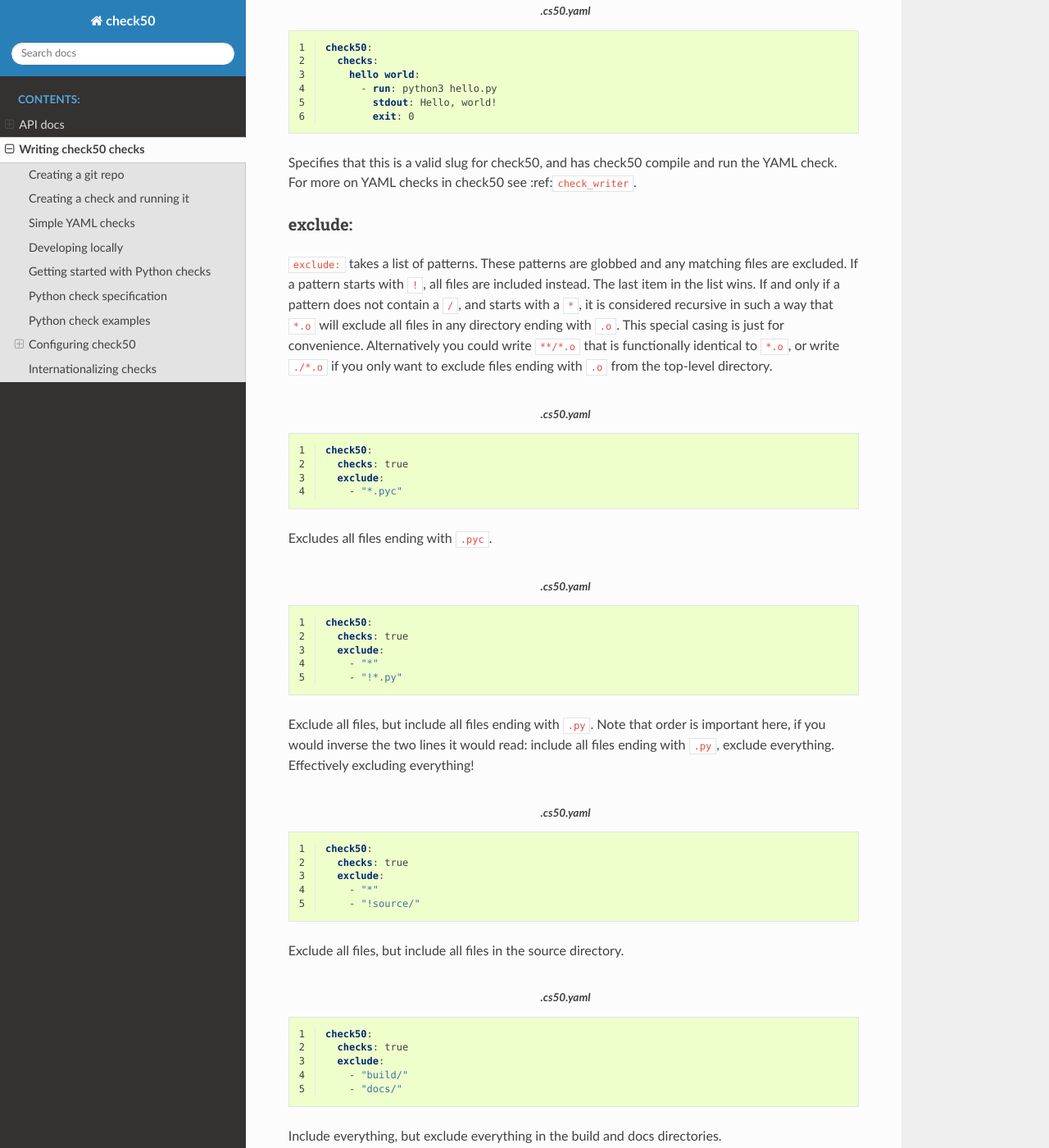
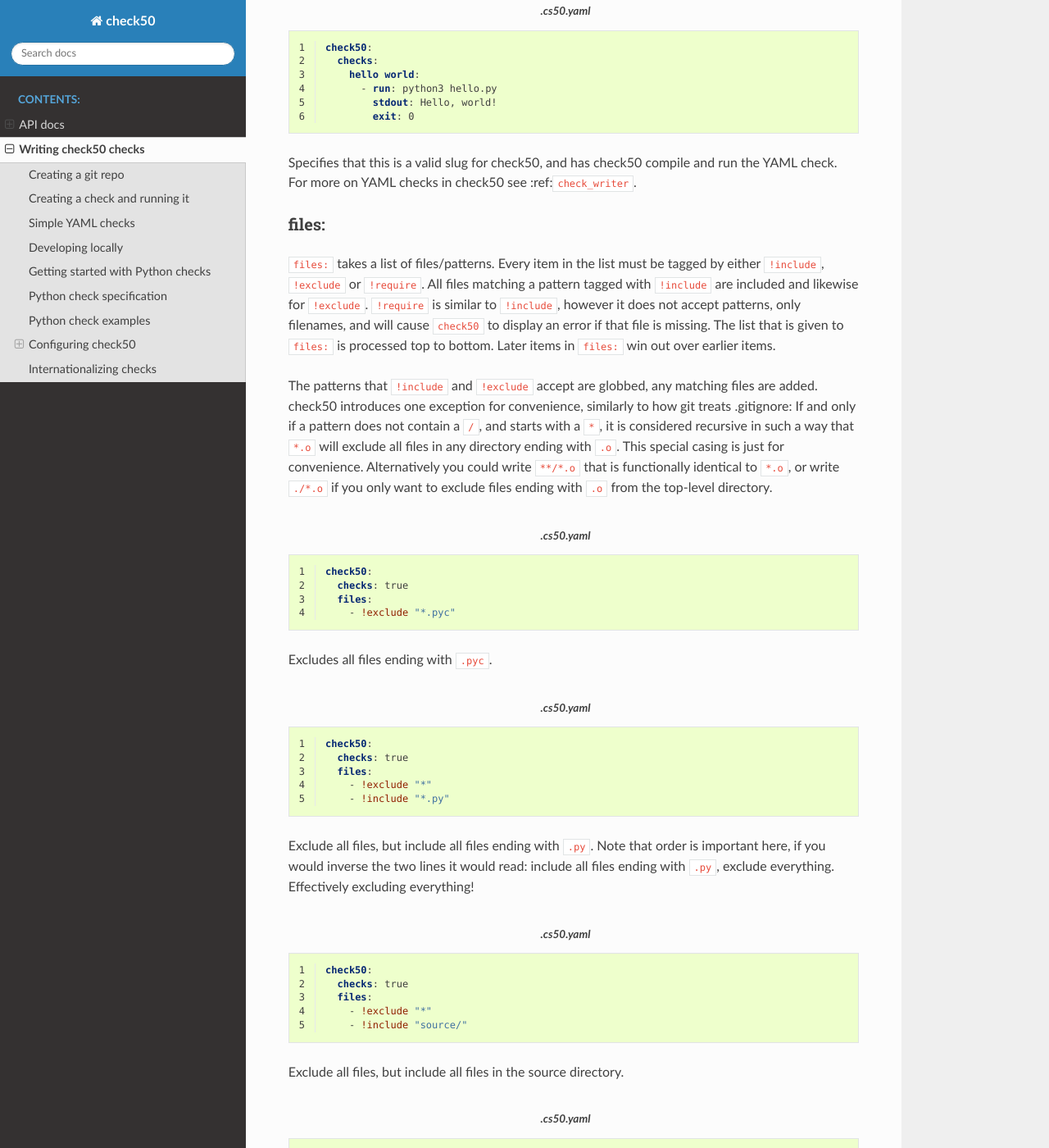
Before and after one commit to cs50/check50, a Sphinx documentation site: the page built from docs/source/check_writer.rst, in a window 1280 px wide and 1400 px high, scrolled down 10981 px. Shown: the whole window at 82% size. Built offline with Sphinx 7.4.7 and the Read the Docs theme 2.0.0, drawn with Linux system fonts in a browser that asks for light colours; pages that are not in the unit, such as notebooks, are missing from menus; some of the changed text lies outside the part shown.

Commit message:
files: write-up

```diff
--- a/docs/source/check_writer.rst
+++ b/docs/source/check_writer.rst
@@ -457,11 +457,14 @@
 
 Specifies that this is a valid slug for check50, and has check50 compile and run the YAML check. For more on YAML checks in check50 see :ref:``check_writer``.
 
-********
-exclude:
-********
 
-``exclude:`` takes a list of patterns. These patterns are globbed and any matching files are excluded. If a pattern starts with ``!``, all files are included instead. The last item in the list wins. If and only if a pattern does not contain a ``/``, and starts with a ``*``, it is considered recursive in such a way that ``*.o`` will exclude all files in any directory ending with ``.o``. This special casing is just for convenience. Alternatively you could write ``**/*.o`` that is functionally identical to ``*.o``, or write ``./*.o`` if you only want to exclude files ending with ``.o`` from the top-level directory.
+******
+files:
+******
+
+``files:`` takes a list of files/patterns. Every item in the list must be tagged by either ``!include``, ``!exclude`` or ``!require``. All files matching a pattern tagged with ``!include`` are included and likewise for ``!exclude``. ``!require`` is similar to ``!include``, however it does not accept patterns, only filenames, and will cause ``check50`` to display an error if that file is missing. The list that is given to ``files:`` is processed top to bottom. Later items in ``files:`` win out over earlier items.
+
+The patterns that ``!include`` and ``!exclude`` accept are globbed, any matching files are added. check50 introduces one exception for convenience, similarly to how git treats .gitignore: If and only if a pattern does not contain a ``/``, and starts with a ``*``, it is considered recursive in such a way that ``*.o`` will exclude all files in any directory ending with ``.o``. This special casing is just for convenience. Alternatively you could write ``**/*.o`` that is functionally identical to ``*.o``, or write ``./*.o`` if you only want to exclude files ending with ``.o`` from the top-level directory.
 
 .. code-block:: YAML
     :linenos:
@@ -480,9 +483,9 @@
 
     check50:
       checks: true
-      exclude:
-        - "*"
-        - "!*.py"
+      files:
+        - !exclude "*"
+        - !include "*.py"
 
 Exclude all files, but include all files ending with ``.py``. Note that order is important here, if you would inverse the two lines it would read: include all files ending with ``.py``, exclude everything. Effectively excluding everything!
 
@@ -492,9 +495,9 @@
 
     check50:
       checks: true
-      exclude:
-        - "*"
-        - "!source/"
+      files:
+        - !exclude "*"
+        - !include "source/"
 
 Exclude all files, but include all files in the source directory.
 
@@ -516,10 +519,10 @@
 
     check50:
       checks: true
-      exclude:
-        - "*"
-        - "!source/"
-        - "!*.pyc"
+      files:
+        - !exclude "*"
+        - !include "source/"
+        - !exclude "*.pyc"
 
 Exclude everything, include everything from the source directory, but exclude all files ending with ``.pyc``.
 
@@ -546,11 +543,25 @@
 
     check50:
       checks: true
-      required:
-        - "foo.py"
-        - "bar.c"
+      files:
+        - !require "foo.py"
+        - !require "bar.c"
 
 Require that both foo.py and bar.c are present and include them.
+
+.. code-block:: YAML
+    :linenos:
+    :caption: **.cs50.yaml**
+
+    check50:
+      checks: true
+      files:
+        - !exclude "*"
+        - !include "*.py"
+        - !require "foo.py"
+        - !require "bar.c"
+
+Exclude everything, include all files ending with ``.py`` and require (and include) both foo.py and bar.c. It is generally recommended to place any ``!require``d files at the end of the ``files:``, this ensures they are always included.
 
 *************
 dependencies:
```
Also changed, not shown: other parts of docs/source/check_writer.rst (+7 -13 lines).
